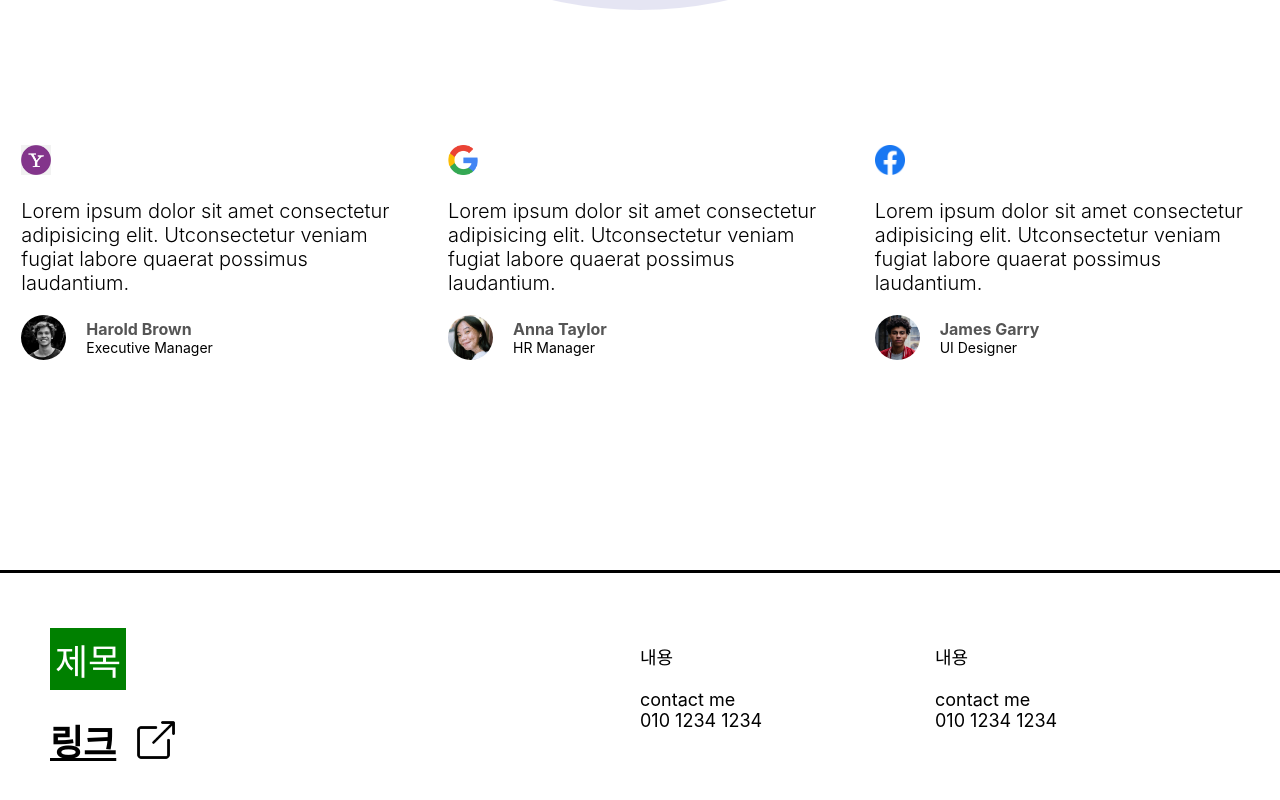
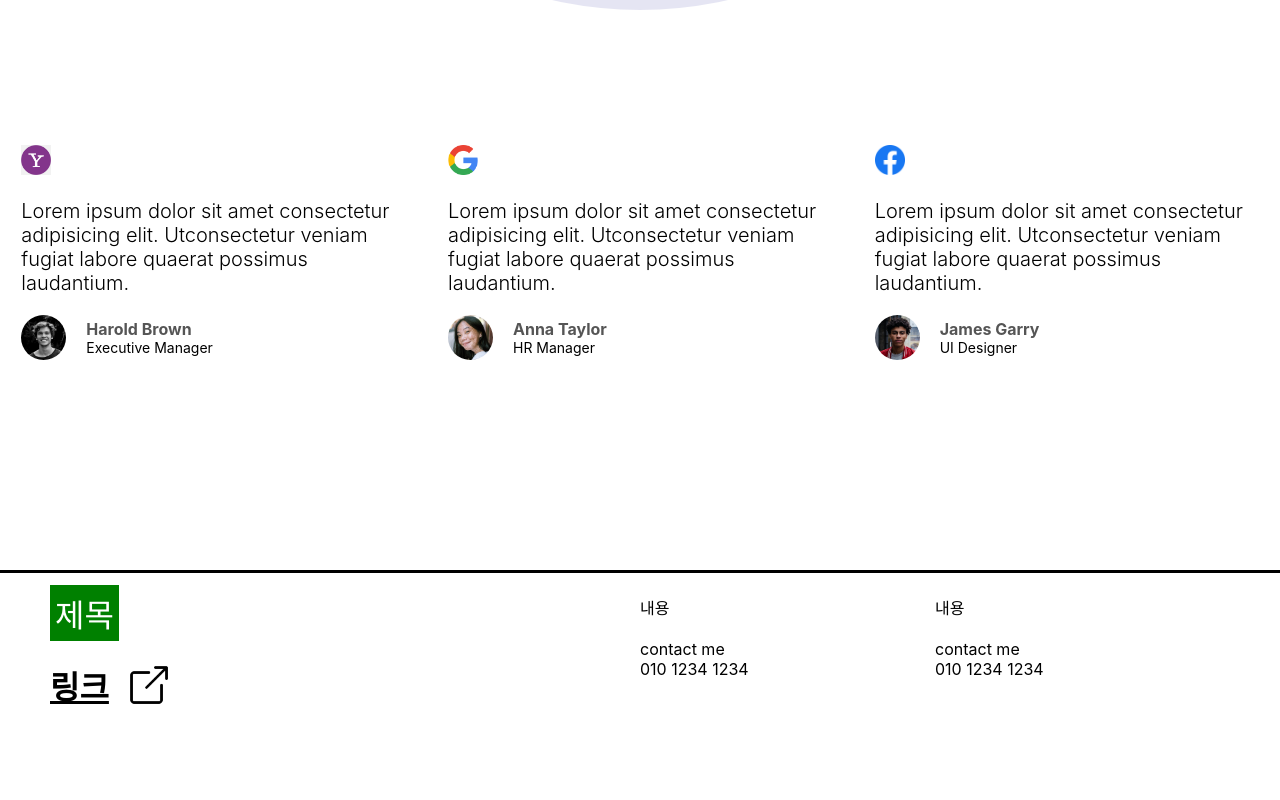
Before and after one commit to overaction/portfolio_responsible, a Next.js app: page / in a window 1280 px wide. Shown: the part 2337-3137 px from the top of the page. After the commit the page ends 3067 px from the top, so only its background shows below. Built offline with nearby package versions, Linux system fonts and the light colour scheme.

Commit message:
css footer 높이 수정

```diff
--- a/styles/Contact.module.css
+++ b/styles/Contact.module.css
@@ -1,4 +1,5 @@
 .container {
+    height: calc(90vh - 50px);
     display: flex;
     flex-direction: column;
     align-items: center;
--- a/styles/Footer.module.css
+++ b/styles/Footer.module.css
@@ -1,8 +1,8 @@
 .container {
-    height: 250px;
+    height: 150px;
     border-top: 3px solid black;
     display: flex;
-    font-size: 18px;
+    font-size: 16px;
     justify-content: space-around;
     align-items: center;
     padding: 50px;
```
